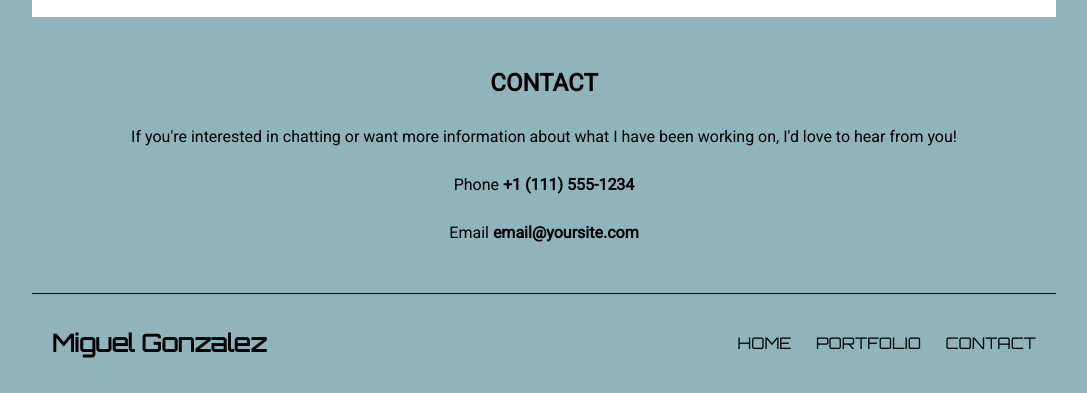
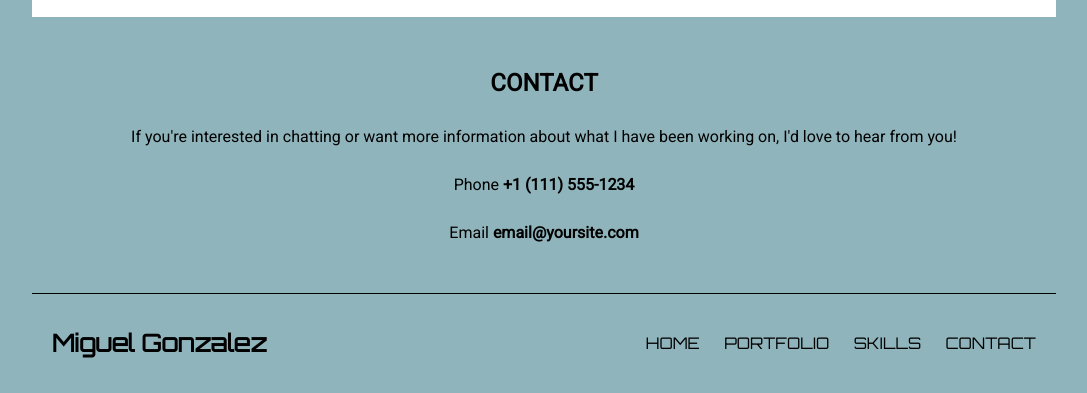
Before and after one commit to MiguelG25/responsive_layout_site, a plain HTML site: page index.html in a window 1280 px wide. Shown: the part 2165-2558 px from the top of the page, without its empty margins (96-1183 px from the left). Drawn offline with Linux system fonts and the light colour scheme.

Commit message:
Removed skills breakout on CSS

```diff
--- a/css/styles.css
+++ b/css/styles.css
@@ -149,12 +149,6 @@
     background-color: #e6e6e6;
   }
 
-/*-------------------Skills Styles -------------------*/
-
-
-
-
-
   /*-------------------Contact Styles -------------------*/
   #contact {
     display: flex;
--- a/index.html
+++ b/index.html
@@ -109,6 +109,7 @@
             <li class="top"><a href="#top">back to top</a></li>
             <li class="full"><a href="#top">home</a></li>
             <li class="full"><a href="#portfolio">portfolio</a></li>
+            <li class="full"><a href="#skills">skills</a></li>
             <li class="full"><a href="#contact">contact</a></li>
         </ul>
     </footer>
```
